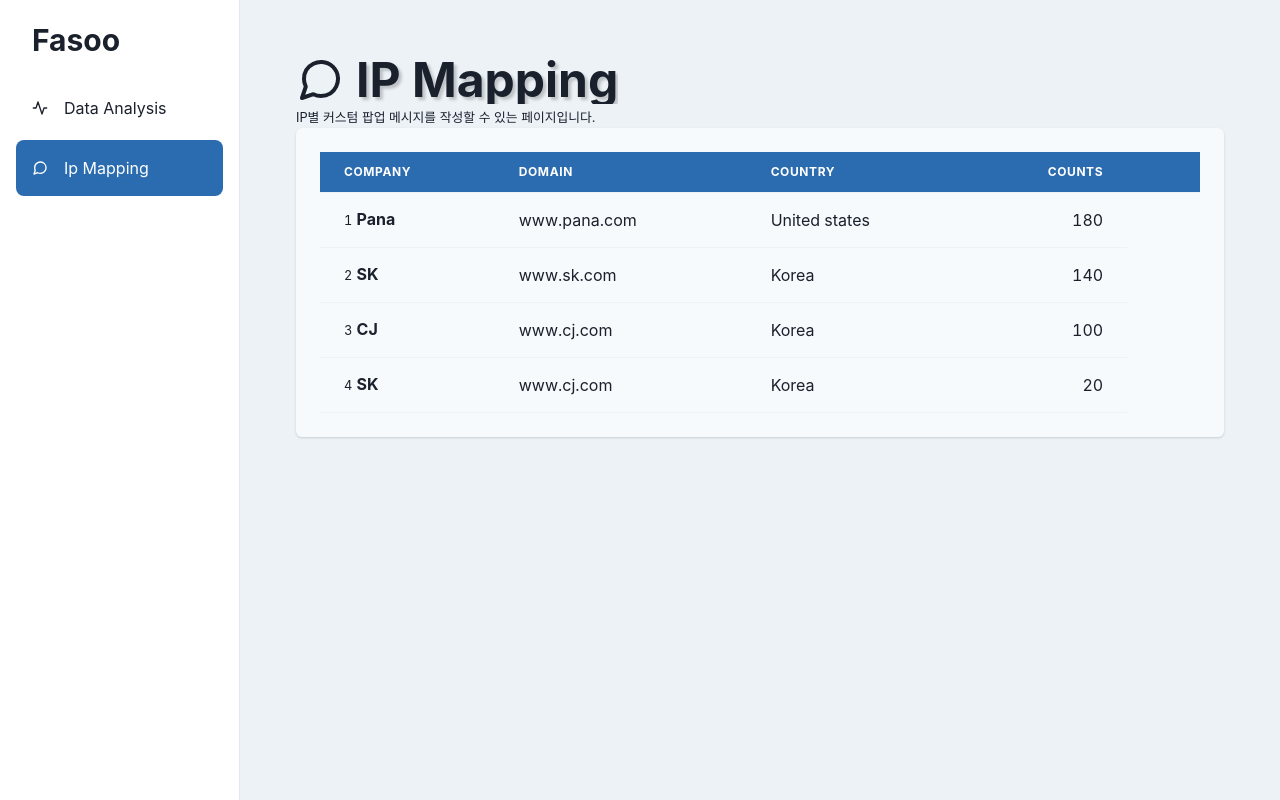
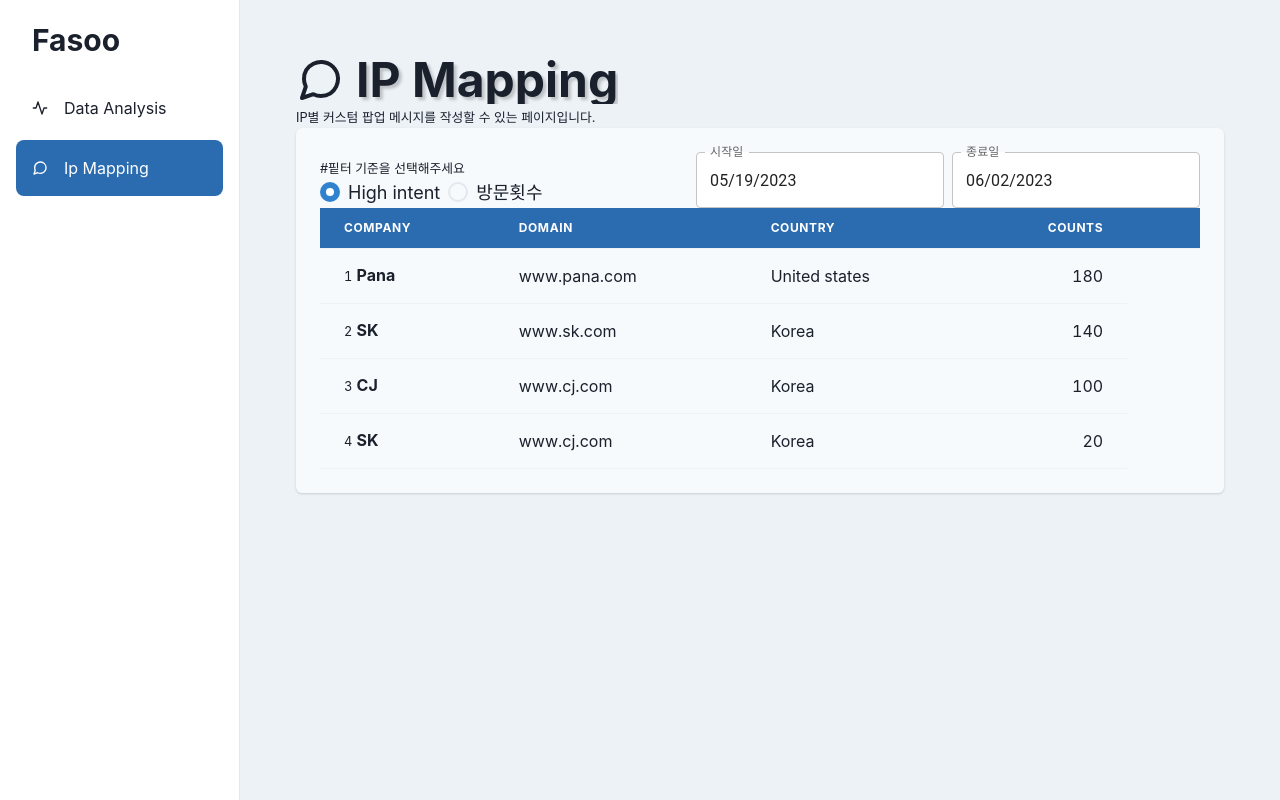
Before and after one commit to LogBoard-fasoo/logboard_client, a React (Create React App) app: page /ip-mapping in a window 1280 px wide. Built offline with nearby package versions, Linux system fonts and the light colour scheme.

Commit message:
feat: radio buttons

```diff
--- a/src/components/dataAnalysis/SpecificIndustry.jsx
+++ b/src/components/dataAnalysis/SpecificIndustry.jsx
@@ -6,7 +6,7 @@ import CustomDateRangePicker from "../common/Datepicker";
 import { initialTimeline } from "../../recoil/atoms/specificIndustry";
 import { useRecoilState } from "recoil";
 import { getAllCategoryTypes, getAllIndsutryTypes, getAllTechnologyTypes } from "../../services/dataAnalysis/types";
-import { useQueries, useQuery } from "@tanstack/react-query";
+import { useQuery } from "@tanstack/react-query";
 import {
     getTopVisitedUrlByCategory,
     getTopVisitedUrlByIndustry,
@@ -14,32 +14,32 @@ import {
 } from "../../services/dataAnalysis/visitedUrls";
 import { formatDate } from "../utils/formatDate";
 
-const _data = [
-    {
-        url: "AD",
-        count: 4,
-    },
-    {
-        url: "AE",
-        count: 2,
-    },
-    {
-        url: "AG",
-        count: 10,
-    },
-    {
-        url: "AI",
-        count: 5,
-    },
-    {
-        url: "AL",
-        count: 8,
-    },
-    {
-        url: "AM",
-        count: 9,
-    },
-];
+// const _data = [
+//     {
+//         url: "AD",
+//         count: 4,
+//     },
+//     {
+//         url: "AE",
+//         count: 2,
+//     },
+//     {
+//         url: "AG",
+//         count: 10,
+//     },
+//     {
+//         url: "AI",
+//         count: 5,
+//     },
+//     {
+//         url: "AL",
+//         count: 8,
+//     },
+//     {
+//         url: "AM",
+//         count: 9,
+//     },
+// ];
 
 export default function SpecificIndustry() {
     const [timeline, setTimeline] = useRecoilState(initialTimeline);
--- /dev/null
+++ b/src/components/mapping/RadioGroup.jsx
@@ -0,0 +1,23 @@
+import React from "react";
+import { Radio, RadioGroup, Stack } from "@chakra-ui/react";
+import { initialMappingState } from "../../recoil/atoms/ipMapping";
+import { useRecoilState } from "recoil";
+
+export default function CustomRadioGroup() {
+    const [ipMappingState, setIpMappingState] = useRecoilState(initialMappingState);
+    const { filter } = ipMappingState;
+
+    return (
+        <RadioGroup onChange={(e) => setIpMappingState((s) => ({ ...s, filter: parseInt(e) }))} value={filter}>
+            <small>#핕터 기준을 선택해주세요</small>
+            <Stack direction="row">
+                <Radio size="lg" value={1}>
+                    High intent
+                </Radio>
+                <Radio size="lg" value={2}>
+                    방문횟수
+                </Radio>
+            </Stack>
+        </RadioGroup>
+    );
+}
--- a/src/components/pages/IpMapping.jsx
+++ b/src/components/pages/IpMapping.jsx
@@ -1,10 +1,16 @@
 import React from "react";
 import Sidebar from "../layout/Sidebar";
-import { Box, Flex, Heading } from "@chakra-ui/react";
+import { Box, Flex, HStack, Heading, Spacer } from "@chakra-ui/react";
 import { FiMessageCircle } from "react-icons/fi";
 import IpMappingTable from "../mapping/IpMappingTable";
+import CustomDateRangePicker from "../common/Datepicker";
+import { initialMappingState } from "../../recoil/atoms/ipMapping";
+import { useRecoilState } from "recoil";
+import CustomRadioGroup from "../mapping/RadioGroup";
 
 function Mapping() {
+    const [ipMappingState, setIpMappingState] = useRecoilState(initialMappingState);
+
     return (
         <Sidebar>
             <Box h="100%" p="10">
@@ -18,6 +24,11 @@ function Mapping() {
                 </Flex>
                 <small>IP별 커스텀 팝업 메시지를 작성할 수 있는 페이지입니다.</small>
                 <Box bg="gray.50" borderRadius="xl" p={6} boxShadow="base" rounded="md">
+                    <HStack>
+                        <CustomRadioGroup />
+                        <Spacer />
+                        <CustomDateRangePicker timeline={ipMappingState} setTimeline={setIpMappingState} />
+                    </HStack>
                     <IpMappingTable />
                 </Box>
             </Box>
--- /dev/null
+++ b/src/recoil/atoms/ipMapping.js
@@ -0,0 +1,15 @@
+import { atom } from "recoil";
+import getDefaultTimeline from "../../components/utils/getDefaultTimeline";
+
+const [defaultStartDate, defaultEndDate] = getDefaultTimeline();
+
+const initialState = {
+    startDate: defaultStartDate,
+    endDate: defaultEndDate,
+    filter: 1,
+};
+
+export const initialMappingState = atom({
+    key: "ipMappingState",
+    default: initialState,
+});
```
Also changed, not shown: 1 other file (tests, documents, lock files or other folders).
